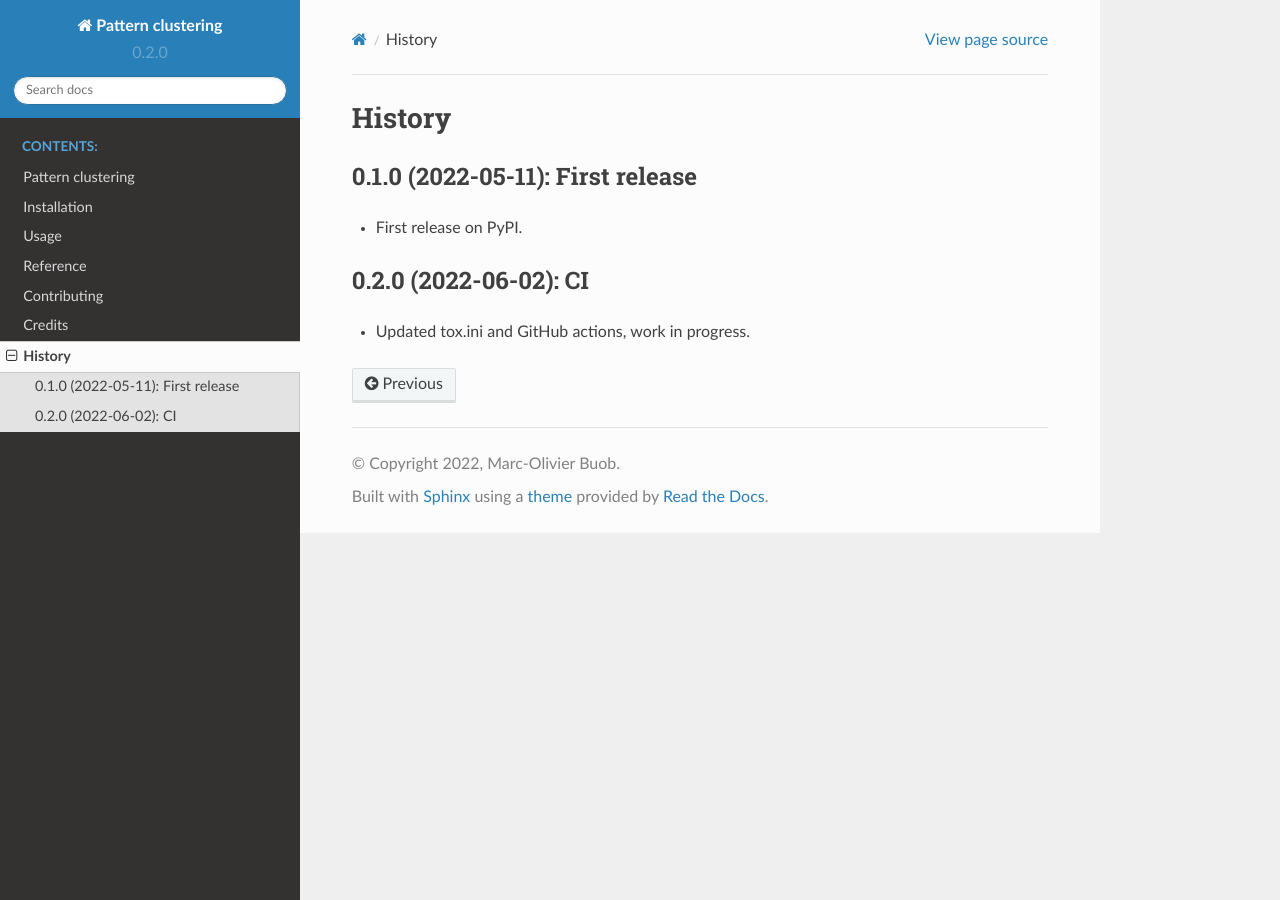
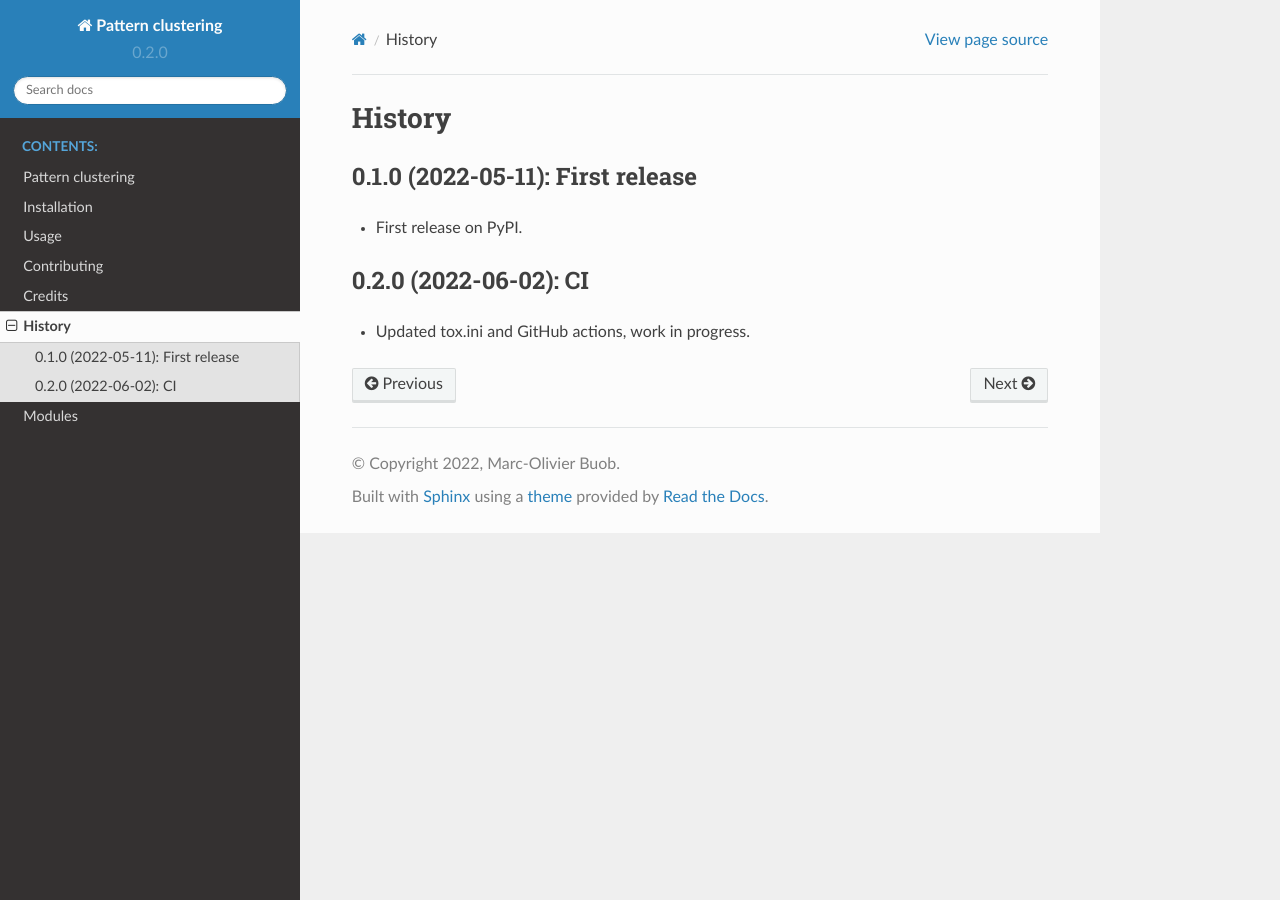
Before and after one commit to nokia/pattern-clustering, a Sphinx documentation site: the page built from docs/history.rst, in a window 1280 px wide. Built offline with Sphinx 7.4.7 and the Read the Docs theme 2.0.0, drawn with Linux system fonts in a browser that asks for light colours; pages that are not in the unit, such as notebooks, are missing from menus.

```diff
--- /dev/null
+++ b/docs/_templates/custom-class-template.rst
@@ -0,0 +1,34 @@
+{{ fullname | escape | underline}}
+
+.. currentmodule:: {{ module }}
+
+.. autoclass:: {{ objname }}
+   :members:
+   :show-inheritance:
+   :inherited-members:
+   :special-members: __call__, __add__, __mul__
+
+   {% block methods %}
+   {% if methods %}
+   .. rubric:: {{ _('Methods') }}
+
+   .. autosummary::
+      :nosignatures:
+   {% for item in methods %}
+      {%- if not item.startswith('_') %}
+      ~{{ name }}.{{ item }}
+      {%- endif -%}
+   {%- endfor %}
+   {% endif %}
+   {% endblock %}
+
+   {% block attributes %}
+   {% if attributes %}
+   .. rubric:: {{ _('Attributes') }}
+
+   .. autosummary::
+   {% for item in attributes %}
+      ~{{ name }}.{{ item }}
+   {%- endfor %}
+   {% endif %}
+   {% endblock %}
--- /dev/null
+++ b/docs/_templates/custom-module-template.rst
@@ -0,0 +1,66 @@
+{{ fullname | escape | underline}}
+
+.. automodule:: {{ fullname }}
+
+   {% block attributes %}
+   {% if attributes %}
+   .. rubric:: Module attributes
+
+   .. autosummary::
+      :toctree:
+   {% for item in attributes %}
+      {{ item }}
+   {%- endfor %}
+   {% endif %}
+   {% endblock %}
+
+   {% block functions %}
+   {% if functions %}
+   .. rubric:: {{ _('Functions') }}
+
+   .. autosummary::
+      :toctree:
+      :nosignatures:
+   {% for item in functions %}
+      {{ item }}
+   {%- endfor %}
+   {% endif %}
+   {% endblock %}
+
+   {% block classes %}
+   {% if classes %}
+   .. rubric:: {{ _('Classes') }}
+
+   .. autosummary::
+      :toctree:
+      :template: custom-class-template.rst
+      :nosignatures:
+   {% for item in classes %}
+      {{ item }}
+   {%- endfor %}
+   {% endif %}
+   {% endblock %}
+
+   {% block exceptions %}
+   {% if exceptions %}
+   .. rubric:: {{ _('Exceptions') }}
+
+   .. autosummary::
+      :toctree:
+   {% for item in exceptions %}
+      {{ item }}
+   {%- endfor %}
+   {% endif %}
+   {% endblock %}
+
+{% block modules %}
+{% if modules %}
+.. autosummary::
+   :toctree:
+   :template: custom-module-template.rst
+   :recursive:
+{% for item in modules %}
+   {{ item }}
+{%- endfor %}
+{% endif %}
+{% endblock %}
--- a/docs/conf.py
+++ b/docs/conf.py
@@ -19,9 +19,8 @@
 #
 import os
 import sys
-sys.path.insert(0, os.path.abspath('..'))
-
 import pattern_clustering
+#sys.path.insert(0, os.path.abspath('..'))
 
 # -- General configuration ---------------------------------------------
 
@@ -33,11 +32,22 @@ import pattern_clustering
 # extensions coming with Sphinx (named 'sphinx.ext.*') or your custom ones.
 extensions = [
     'sphinx.ext.autodoc',
+    'sphinx.ext.autosummary',
     'sphinx.ext.viewcode',
     'sphinx.ext.napoleon',
     'sphinx.ext.githubpages',
-    'sphinx.ext.autosummary',
 ]
+
+# See https://github.com/JamesALeedham/Sphinx-Autosummary-Recursion/blob/master/docs/conf.py
+autosummary_generate = True        # Turn on sphinx.ext.autosummary
+autoclass_content = "both"         # Add __init__ doc (ie. params) to class summaries
+#html_show_sourcelink = False       # Remove 'view source code' from top of page (for html, not python)
+autodoc_inherit_docstrings = True  # If no docstring, inherit from base class
+set_type_checking_flag = True      # Enable 'expensive' imports for sphinx_autodoc_typehints
+nbsphinx_allow_errors = True       # Continue through Jupyter errors
+#autodoc_typehints = "description" # Sphinx-native method. Not as good as sphinx_autodoc_typehints
+add_module_names = False           # Remove namespaces from class/method signatures
+
 
 # Add any paths that contain templates here, relative to this directory.
 templates_path = ['_templates']
--- a/docs/index.rst
+++ b/docs/index.rst
@@ -2,16 +2,18 @@ Welcome to Pattern clustering's documentation!
 ==============================================
 
 .. toctree::
-   :maxdepth: 2
+   :maxdepth: 3
    :caption: Contents:
 
    readme
    installation
    usage
-   reference/index
    contributing
    authors
    history
+   Modules <api>
+   API documentation <_autosummary/pattern_clustering>
+
 
 Indices and tables
 ==================
```
Also changed, not shown: docs/api.rst (added, +10 -0 lines), docs/reference/index.rst (deleted, +0 -8 lines), 3 other files.
